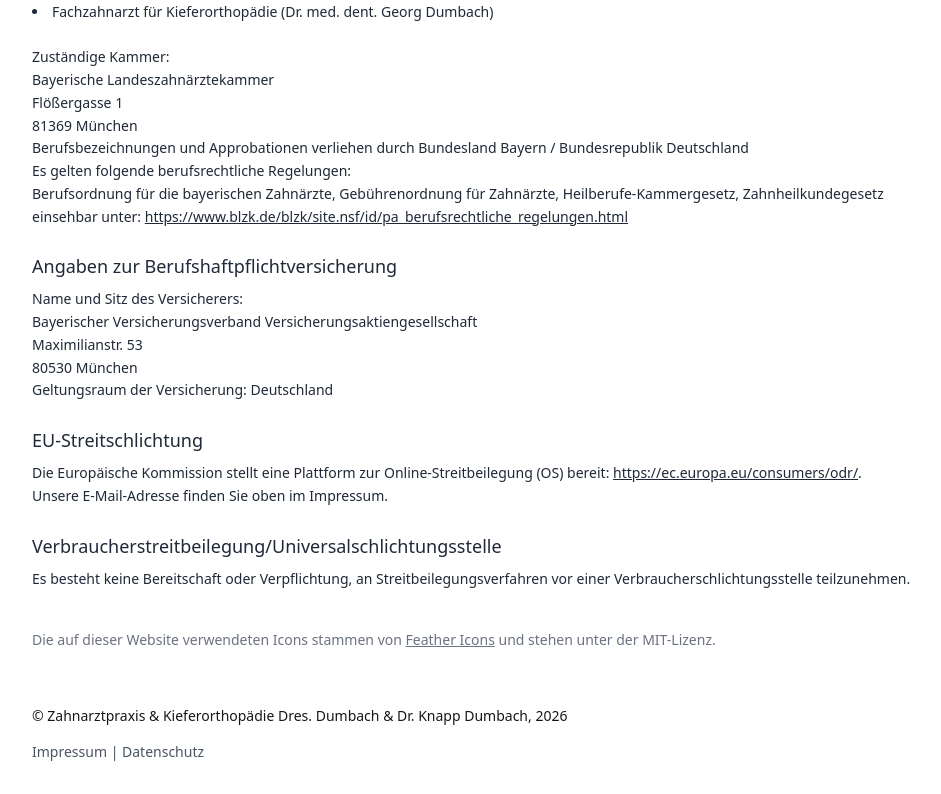
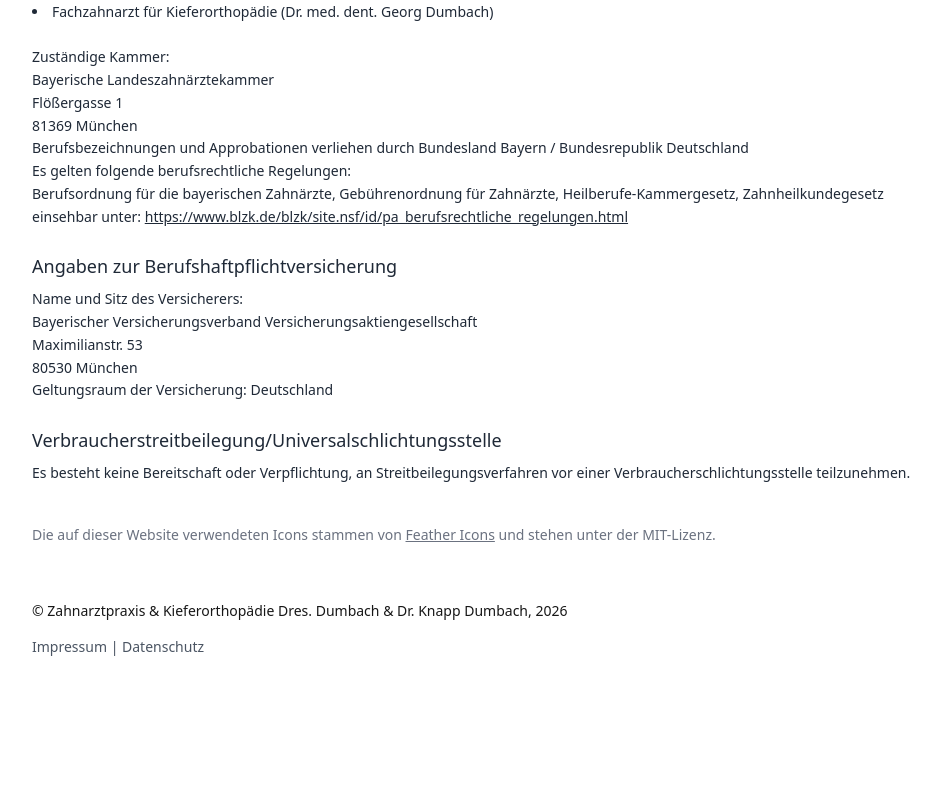
Before and after one commit to chrisknapp98/react-dentist-example, a Next.js app: page /impressum in a window 1280 px wide. Shown: the part 856-1650 px from the top of the page, without its empty margins (48-989 px from the left). After the commit the page ends 1545 px from the top, so only its background shows below. Built offline with nearby package versions, Linux system fonts and the light colour scheme.

Commit message:
remove reference to outdated platform

```diff
--- a/src/app/impressum/page.tsx
+++ b/src/app/impressum/page.tsx
@@ -138,24 +138,6 @@ export default function Impressum() {
           </div>
 
           <div>
-            <h2 className="text-lg mb-2">EU-Streitschlichtung</h2>
-            <p>
-              Die Europäische Kommission stellt eine Plattform zur
-              Online-Streitbeilegung (OS) bereit:{" "}
-              <a
-                href="https://ec.europa.eu/consumers/odr/"
-                className="underline"
-                target="_blank"
-                rel="noopener noreferrer"
-              >
-                https://ec.europa.eu/consumers/odr/
-              </a>
-              .<br />
-              Unsere E-Mail-Adresse finden Sie oben im Impressum.
-            </p>
-          </div>
-
-          <div>
             <h2 className="text-lg mb-2">
               Verbraucherstreitbeilegung/&#8203;Universalschlichtungsstelle
             </h2>
```
